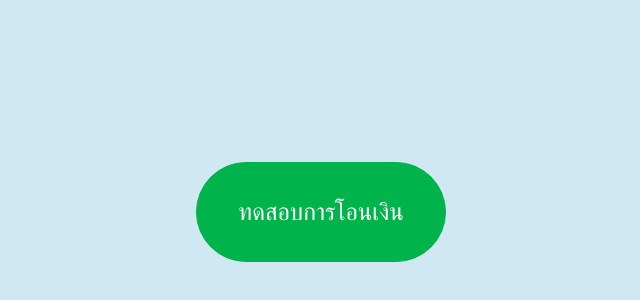
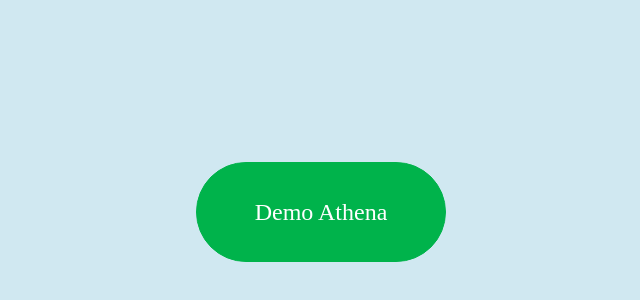
Before and after one commit to HelloWorldBuildOn2020/Demo-Athena, a React (Create React App) app in the folder front-end/: page / in a window 1280 px wide. Shown: the part 188-488 px from the top of the page, without its empty margins (319-959 px from the left). Built offline with nearby package versions, Linux system fonts and the light colour scheme.

Commit message:
:lipstick: Change button label 🐯

```diff
--- a/front-end/src/components/MultiStep/index.js
+++ b/front-end/src/components/MultiStep/index.js
@@ -7,7 +7,7 @@ function MultiStep (props) {
   return(
     <CustomContainer fluid={true}>
       <ModalMultiStep
-      buttonLabel='ทดสอบการโอนเงิน'
+      buttonLabel='Demo Athena'
       />
     </CustomContainer>
   )
```
